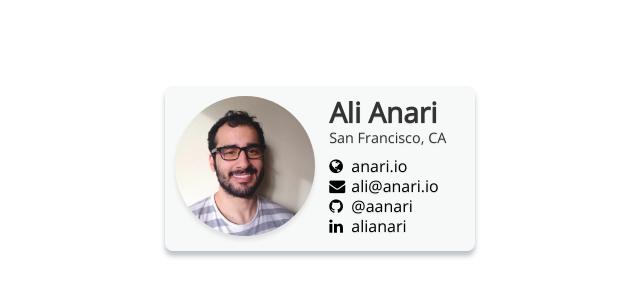
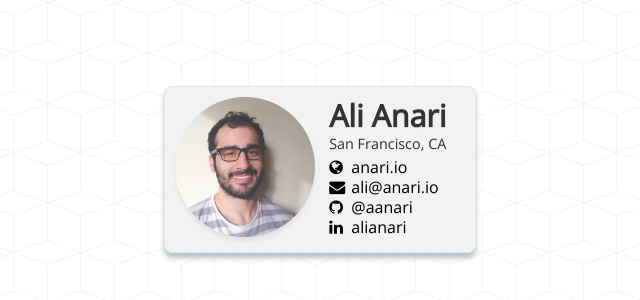
Before and after one commit to aanari/aanari.github.io, a plain HTML site: page index.html in a window 1280 px wide. Shown: the part 210-510 px from the top of the page, without its empty margins (320-960 px from the left). Drawn offline with nearby package versions, Linux system fonts and the light colour scheme.

Commit message:
Another redesign

```diff
--- a/index.html
+++ b/index.html
@@ -3,6 +3,10 @@
     <link href="http://maxcdn.bootstrapcdn.com/font-awesome/4.1.0/css/font-awesome.min.css" rel="stylesheet">
     <link href='https://fonts.googleapis.com/css?family=Open+Sans' rel='stylesheet' type='text/css'>
     <style>
+    body {
+        background-image: url(bg.png);
+    }
+
     .container {
         left: 0;
         margin-top: -104px;
@@ -11,18 +15,19 @@
         width: 100%;
      }
 
-    .card {
-        background-color: #FFF;
+     .card {
+        background-color: #f4f6f6;
+        background-image: url(bg2.png);
         font-family: 'Open Sans', sans-serif;
         margin: auto;
         padding: 10px;
         width: 290px;
+        border: 1px solid #e3e6e8;
         -webkit-border-radius: 8px;
         -moz-border-radius: 8px;
         -ms-border-radius: 8px;
         -o-border-radius: 8px;
         border-radius: 8px;
-        background-color: #f7f8f8;
         -webkit-box-shadow: #bdc3c7 0 5px 5px;
         -moz-box-shadow: #bdc3c7 0 5px 5px;
         box-shadow: #bdc3c7 0 5px 5px;
@@ -33,10 +38,10 @@
         background-size: cover;
         border-radius: 50%;
         display: inline-block;
-        filter: alpha(opacity=85);
         height: 140px;
         margin: 0px;
-        opacity: 0.90;
+        filter: alpha(opacity=75);
+        opacity: 0.75;
         width: 140px;
         -webkit-box-shadow: #DDD 0 4px 4px;
         -moz-box-shadow: #DDD 0 4px 4px;
@@ -47,15 +52,13 @@
     .details {
         color: #333;
         display: inline-block;
-        margin-left: 10px;
-        padding-top: 5px;
+        padding: 5px 0px 0px 10px;
         vertical-align: top;
      }
 
     .details h1 {
-        font-size: 1.75em;
-        line-height: 81%;
-        overflow: hidden;
+        font-size: 1.9em;
+        line-height: 90%;
         margin: 0;
         text-shadow: 0px 1px 1px #DDD;
      }
@@ -65,7 +68,7 @@
         font-weight: 100;
         line-height: 92%;
         text-shadow: 0px 1px 1px #DDD;
-        margin-top: 0.5em;
+        margin: 0.5em 0 0.5em 0;
     }
 
     .details dl {
```
Also changed, not shown: bg.png (added), bg2.png (added).
